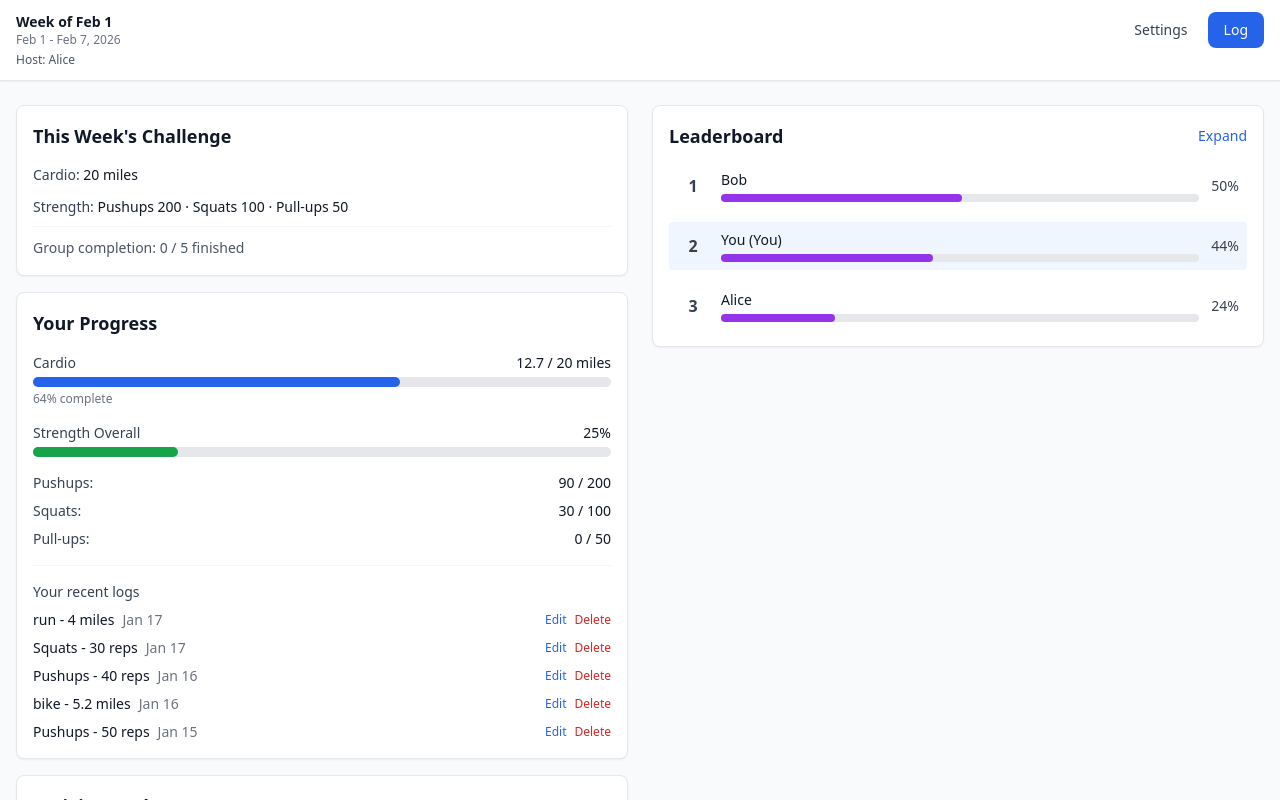
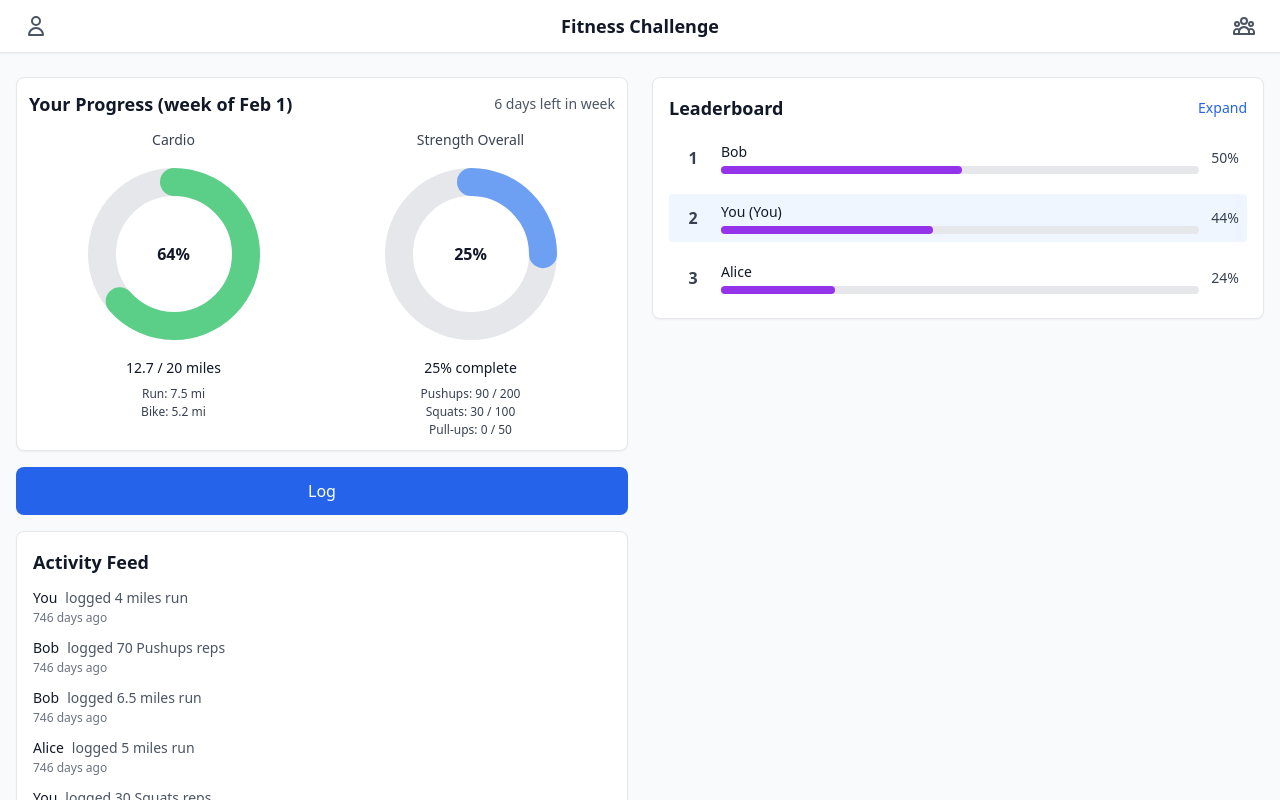
Before and after one commit to eric-rosenbaum/FitnessChallange, a Next.js app: page / in a window 1280 px wide. Shown: the top 800 px of the page. Built offline with nearby package versions, Linux system fonts and the light colour scheme.

Commit message:
improve design

```diff
--- a/app/page.tsx
+++ b/app/page.tsx
@@ -1,9 +1,8 @@
 'use client'
 
 import { useMemo } from 'react'
-import { useRouter } from 'next/navigation'
+import Link from 'next/link'
 import StickyTopBar from '@/components/StickyTopBar'
-import ChallengeSummaryCard from '@/components/ChallengeSummaryCard'
 import ProgressCard from '@/components/ProgressCard'
 import Leaderboard from '@/components/Leaderboard'
 import ActivityFeed from '@/components/ActivityFeed'
@@ -14,23 +13,17 @@ import {
   calculateUserProgress,
   getAllUserProgress,
   getActivityFeed,
-  getGroupCompletion,
   dummyMemberships,
 } from '@/lib/dummyData'
 import { useApp } from '@/context/AppContext'
 
 export default function HomePage() {
-  const router = useRouter()
-  const { logs, deleteLog } = useApp()
+  const { logs } = useApp()
 
   const activeWeek = getActiveWeek()
   const isHost = activeWeek.week_assignment.host_user_id === dummyCurrentUserId
   const currentUserMembership = dummyMemberships.find(m => m.user_id === dummyCurrentUserId)
   const isAdmin = currentUserMembership?.role === 'admin'
-
-  // Format week label and date range
-  const weekLabel = `Week of ${new Date(activeWeek.week_assignment.start_date).toLocaleDateString('en-US', { month: 'short', day: 'numeric' })}`
-  const dateRange = `${new Date(activeWeek.week_assignment.start_date).toLocaleDateString('en-US', { month: 'short', day: 'numeric' })} - ${new Date(activeWeek.week_assignment.end_date).toLocaleDateString('en-US', { month: 'short', day: 'numeric', year: 'numeric' })}`
 
   // Calculate progress
   const currentUserProgress = useMemo(() => {
@@ -56,37 +49,12 @@ export default function HomePage() {
 
   const activityFeed = useMemo(() => getActivityFeed(logs, 5), [logs])
 
-  const completionCount = useMemo(() => {
-    if (allProgress.length === 0) return { finished: 0, total: allUserIds.length }
-    return getGroupCompletion(allProgress)
-  }, [allProgress, allUserIds.length])
-
-  // Get recent logs for current user (last 5)
-  const recentLogs = useMemo(() => {
-    return logs
-      .filter(log => log.user_id === dummyCurrentUserId)
-      .sort((a, b) => new Date(b.created_at).getTime() - new Date(a.created_at).getTime())
-      .slice(0, 5)
-  }, [logs])
-
-  const handleEditLog = (logId: string) => {
-    router.push(`/log?edit=${logId}`)
-  }
-
-  const handleDeleteLog = (logId: string) => {
-    deleteLog(logId)
-  }
 
   // Empty states
   if (!activeWeek.challenge) {
     return (
       <div className="min-h-screen bg-gray-50">
-        <StickyTopBar
-          weekLabel={weekLabel}
-          dateRange={dateRange}
-          hostName={activeWeek.host_name}
-          isAdmin={isAdmin}
-        />
+        <StickyTopBar isAdmin={isAdmin} />
         <div className="max-w-4xl mx-auto px-4 py-6">
           <EmptyState
             weekAssignment={activeWeek.week_assignment}
@@ -100,30 +68,29 @@ export default function HomePage() {
 
   return (
     <div className="min-h-screen bg-gray-50">
-      <StickyTopBar
-        weekLabel={weekLabel}
-        dateRange={dateRange}
-        hostName={activeWeek.host_name}
-        isAdmin={isAdmin}
-      />
+      <StickyTopBar isAdmin={isAdmin} />
 
       <div className="max-w-7xl mx-auto px-4 py-6">
         {/* Mobile: Vertical stack */}
         <div className="lg:hidden space-y-4">
-          <ChallengeSummaryCard
-            challenge={activeWeek.challenge}
-            exercises={activeWeek.exercises}
-            completionCount={completionCount}
-          />
           {currentUserProgress && (
+            <>
               <ProgressCard
                 progress={currentUserProgress}
                 challenge={activeWeek.challenge}
                 exercises={activeWeek.exercises}
-              recentLogs={recentLogs}
-              onEditLog={handleEditLog}
-              onDeleteLog={handleDeleteLog}
+                weekStartDate={activeWeek.week_assignment.start_date}
+                weekEndDate={activeWeek.week_assignment.end_date}
+                logs={logs}
+                userId={dummyCurrentUserId}
               />
+              <Link
+                href="/log"
+                className="block w-full px-4 py-3 bg-blue-600 text-white text-center font-medium rounded-lg hover:bg-blue-700 transition-colors"
+              >
+                Log
+              </Link>
+            </>
           )}
           <Leaderboard
             progressList={allProgress}
@@ -135,20 +102,24 @@ export default function HomePage() {
         {/* Desktop: Two-column layout */}
         <div className="hidden lg:grid lg:grid-cols-2 lg:gap-6">
           <div className="space-y-4">
-            <ChallengeSummaryCard
-              challenge={activeWeek.challenge}
-              exercises={activeWeek.exercises}
-              completionCount={completionCount}
-            />
             {currentUserProgress && (
+              <>
                 <ProgressCard
                   progress={currentUserProgress}
                   challenge={activeWeek.challenge}
                   exercises={activeWeek.exercises}
-                recentLogs={recentLogs}
-                onEditLog={handleEditLog}
-                onDeleteLog={handleDeleteLog}
+                  weekStartDate={activeWeek.week_assignment.start_date}
+                  weekEndDate={activeWeek.week_assignment.end_date}
+                  logs={logs}
+                  userId={dummyCurrentUserId}
                 />
+                <Link
+                  href="/log"
+                  className="block w-full px-4 py-3 bg-blue-600 text-white text-center font-medium rounded-lg hover:bg-blue-700 transition-colors"
+                >
+                  Log
+                </Link>
+              </>
             )}
             <ActivityFeed feedItems={activityFeed} challenge={activeWeek.challenge} />
           </div>
--- a/components/ProgressCard.tsx
+++ b/components/ProgressCard.tsx
@@ -1,130 +1,163 @@
 'use client'
 
-import type { UserProgress, StrengthExercise, WorkoutLog, WeekChallenge } from '@/types'
-import Link from 'next/link'
+import type { UserProgress, StrengthExercise, WeekChallenge, WorkoutLog, CardioActivity } from '@/types'
 
 interface ProgressCardProps {
   progress: UserProgress
   challenge: WeekChallenge
   exercises: StrengthExercise[]
-  recentLogs: WorkoutLog[]
-  onEditLog: (logId: string) => void
-  onDeleteLog: (logId: string) => void
+  weekStartDate: string
+  weekEndDate: string
+  logs: WorkoutLog[]
+  userId: string
+}
+
+interface DonutChartProps {
+  progress: number
+  size?: number
+  strokeWidth?: number
+  color?: string
+}
+
+function DonutChart({ progress, size = 80, strokeWidth = 8, color = 'blue' }: DonutChartProps) {
+  // Smaller inner radius = thicker ring
+  // Use a larger strokeWidth relative to size for thicker rings
+  const radius = (size - strokeWidth * 2) / 2
+  const circumference = 2 * Math.PI * radius
+  const offset = circumference - (progress * circumference)
+
+  const colorClasses = {
+    blue: 'stroke-blue-500 opacity-70',
+    green: 'stroke-green-500 opacity-70',
+  }
+
+  return (
+    <div className="relative inline-flex items-center justify-center">
+      <svg width={size} height={size} className="transform -rotate-90">
+        {/* Background circle */}
+        <circle
+          cx={size / 2}
+          cy={size / 2}
+          r={radius}
+          fill="none"
+          stroke="#e5e7eb"
+          strokeWidth={strokeWidth}
+        />
+        {/* Progress circle */}
+        <circle
+          cx={size / 2}
+          cy={size / 2}
+          r={radius}
+          fill="none"
+          strokeWidth={strokeWidth}
+          strokeDasharray={circumference}
+          strokeDashoffset={offset}
+          strokeLinecap="round"
+          className={colorClasses[color as keyof typeof colorClasses] || colorClasses.blue}
+          style={{ transition: 'stroke-dashoffset 0.5s ease' }}
+        />
+      </svg>
+      <div className="absolute inset-0 flex items-center justify-center">
+        <span className="text-base font-semibold text-gray-900">
+          {Math.round(progress * 100)}%
+        </span>
+      </div>
+    </div>
+  )
 }
 
 export default function ProgressCard({
   progress,
   challenge,
   exercises,
-  recentLogs,
-  onEditLog,
-  onDeleteLog,
+  weekStartDate,
+  weekEndDate,
+  logs,
+  userId,
 }: ProgressCardProps) {
-  const formatDate = (dateString: string) => {
-    const date = new Date(dateString)
-    return date.toLocaleDateString('en-US', { month: 'short', day: 'numeric' })
-  }
+  const weekLabel = new Date(weekStartDate).toLocaleDateString('en-US', { month: 'short', day: 'numeric' })
 
-  const formatLogDescription = (log: WorkoutLog) => {
-    if (log.log_type === 'cardio') {
-      const metric = challenge.cardio_metric === 'miles'
-        ? (log.cardio_amount === 1 ? 'mile' : 'miles')
-        : (log.cardio_amount === 1 ? 'minute' : 'minutes')
-      return `${log.cardio_activity} - ${log.cardio_amount} ${metric}`
-    } else {
-      const exercise = exercises.find(e => e.id === log.exercise_id)
-      return `${exercise?.name || 'Exercise'} - ${log.strength_reps} reps`
-    }
-  }
+  // Calculate days remaining
+  const today = new Date()
+  today.setHours(0, 0, 0, 0)
+  const endDate = new Date(weekEndDate)
+  endDate.setHours(23, 59, 59, 999)
+  const daysRemaining = Math.max(0, Math.ceil((endDate.getTime() - today.getTime()) / (1000 * 60 * 60 * 24)))
+
+  // Calculate cardio breakdown
+  const userCardioLogs = logs.filter(log =>
+    log.user_id === userId &&
+    log.log_type === 'cardio' &&
+    log.cardio_activity &&
+    log.cardio_amount
+  )
+
+  const cardioBreakdown: Record<string, number> = {}
+  userCardioLogs.forEach(log => {
+    const activity = log.cardio_activity!
+    const capitalized = activity.charAt(0).toUpperCase() + activity.slice(1)
+    cardioBreakdown[capitalized] = (cardioBreakdown[capitalized] || 0) + (log.cardio_amount || 0)
+  })
 
   return (
-    <div className="bg-white rounded-lg shadow-sm border border-gray-200 p-4 mb-4">
-      <h2 className="text-lg font-semibold text-gray-900 mb-4">Your Progress</h2>
-
-      {/* Cardio Progress */}
-      <div className="mb-4">
-        <div className="flex justify-between items-center mb-1">
-          <span className="text-sm font-medium text-gray-700">Cardio</span>
-          <span className="text-sm text-gray-900">
-            {progress.cardio_total.toFixed(1)} / {challenge.cardio_target} {challenge.cardio_metric}
+    <div className="bg-white rounded-lg shadow-sm border border-gray-200 p-3 mb-4">
+      <div className="flex items-center justify-between mb-3">
+        <h2 className="text-lg font-semibold text-gray-900">
+          Your Progress (week of {weekLabel})
+        </h2>
+        <span className="text-sm text-gray-600">
+          {daysRemaining} {daysRemaining === 1 ? 'day' : 'days'} left in week
         </span>
       </div>
-        <div className="w-full bg-gray-200 rounded-full h-2.5">
-          <div
-            className="bg-blue-600 h-2.5 rounded-full transition-all"
-            style={{ width: `${Math.min(progress.cardio_progress * 100, 100)}%` }}
+
+      {/* Cardio and Strength side by side */}
+      <div className="grid grid-cols-2 gap-2">
+        {/* Cardio Progress */}
+        <div className="flex flex-col items-center">
+          <div className="text-sm font-medium text-gray-700 mb-1">Cardio</div>
+          <DonutChart
+            progress={progress.cardio_progress}
+            size={200}
+            strokeWidth={28}
+            color="green"
           />
+          <div className="text-sm text-gray-900 mt-1 text-center mb-2">
+            {progress.cardio_total.toFixed(1)} / {challenge.cardio_target} {challenge.cardio_metric}
           </div>
-        <div className="text-xs text-gray-500 mt-1">
-          {Math.round(progress.cardio_progress * 100)}% complete
+          {/* Cardio Breakdown */}
+          <div className="w-full space-y-0.5 text-center">
+            {Object.entries(cardioBreakdown).map(([activity, amount]) => (
+              <div key={activity} className="text-xs text-gray-700">
+                {activity}: {amount.toFixed(1)} {challenge.cardio_metric === 'miles' ? 'mi' : 'min'}
+              </div>
+            ))}
           </div>
         </div>
 
         {/* Strength Overall Progress */}
-      <div className="mb-4">
-        <div className="flex justify-between items-center mb-1">
-          <span className="text-sm font-medium text-gray-700">Strength Overall</span>
-          <span className="text-sm text-gray-900">
-            {Math.round(progress.strength_overall_progress * 100)}%
-          </span>
+        <div className="flex flex-col items-center">
+          <div className="text-sm font-medium text-gray-700 mb-1">Strength Overall</div>
+          <DonutChart
+            progress={progress.strength_overall_progress}
+            size={200}
+            strokeWidth={28}
+            color="blue"
+          />
+          <div className="text-sm text-gray-900 mt-1 text-center mb-2">
+            {Math.round(progress.strength_overall_progress * 100)}% complete
           </div>
-        <div className="w-full bg-gray-200 rounded-full h-2.5">
-          <div
-            className="bg-green-600 h-2.5 rounded-full transition-all"
-            style={{ width: `${Math.min(progress.strength_overall_progress * 100, 100)}%` }}
-          />
-        </div>
-      </div>
-
-      {/* Per-Exercise Progress */}
-      <div className="mb-4 space-y-2">
+          {/* Exercise List */}
+          <div className="w-full space-y-0.5 text-center">
             {exercises.map(exercise => {
               const total = progress.exercise_totals[exercise.id] || 0
-          const progressValue = Math.min(total / exercise.target_reps, 1.0)
               return (
-            <div key={exercise.id} className="text-sm">
-              <div className="flex justify-between mb-0.5">
-                <span className="text-gray-700">{exercise.name}:</span>
-                <span className="text-gray-900">
-                  {Math.round(total)} / {exercise.target_reps}
-                </span>
-              </div>
+                <div key={exercise.id} className="text-xs text-gray-700">
+                  {exercise.name}: {Math.round(total)} / {exercise.target_reps}
                 </div>
               )
             })}
           </div>
-
-      {/* Recent Logs */}
-      <div className="pt-4 border-t border-gray-100">
-        <h3 className="text-sm font-medium text-gray-700 mb-2">Your recent logs</h3>
-        {recentLogs.length === 0 ? (
-          <p className="text-sm text-gray-500">No logs yet. <Link href="/log" className="text-blue-600 hover:underline">Log your first workout</Link></p>
-        ) : (
-          <ul className="space-y-2">
-            {recentLogs.map(log => (
-              <li key={log.id} className="flex items-center justify-between text-sm">
-                <div className="flex-1 min-w-0">
-                  <span className="text-gray-900">{formatLogDescription(log)}</span>
-                  <span className="text-gray-500 ml-2">{formatDate(log.logged_at)}</span>
         </div>
-                <div className="flex gap-2 ml-2">
-                  <button
-                    onClick={() => onEditLog(log.id)}
-                    className="text-blue-600 hover:text-blue-800 text-xs"
-                  >
-                    Edit
-                  </button>
-                  <button
-                    onClick={() => onDeleteLog(log.id)}
-                    className="text-red-600 hover:text-red-800 text-xs"
-                  >
-                    Delete
-                  </button>
-                </div>
-              </li>
-            ))}
-          </ul>
-        )}
       </div>
     </div>
   )
--- a/components/StickyTopBar.tsx
+++ b/components/StickyTopBar.tsx
@@ -3,9 +3,9 @@
 import Link from 'next/link'
 
 interface StickyTopBarProps {
-  weekLabel: string
-  dateRange: string
-  hostName: string
+  weekLabel?: string
+  dateRange?: string
+  hostName?: string
   isAdmin?: boolean
 }
 
@@ -13,29 +13,49 @@ export default function StickyTopBar({ weekLabel, dateRange, hostName, isAdmin }
   return (
     <div className="sticky top-0 z-50 bg-white border-b border-gray-200 shadow-sm">
       <div className="px-4 py-3">
-        <div className="flex items-center justify-between mb-1">
-          <div className="flex-1 min-w-0">
-            <div className="text-sm font-semibold text-gray-900 truncate">{weekLabel}</div>
-            <div className="text-xs text-gray-500 truncate">{dateRange}</div>
-          </div>
-          <div className="flex items-center gap-2 ml-4">
-            {isAdmin && (
-              <Link
-                href="/settings"
-                className="px-3 py-2 text-gray-700 text-sm font-medium rounded-lg hover:bg-gray-100 transition-colors whitespace-nowrap"
-              >
-                Settings
-              </Link>
-            )}
-            <Link
-              href="/log"
-              className="px-4 py-2 bg-blue-600 text-white text-sm font-medium rounded-lg hover:bg-blue-700 transition-colors whitespace-nowrap"
+        <div className="flex items-center justify-center relative">
+          <Link
+            href="/profile"
+            className="absolute left-0 p-2 text-gray-600 hover:text-gray-900 hover:bg-gray-100 rounded-lg transition-colors"
+            aria-label="Profile"
+          >
+            <svg
+              xmlns="http://www.w3.org/2000/svg"
+              className="h-6 w-6"
+              fill="none"
+              viewBox="0 0 24 24"
+              stroke="currentColor"
+              strokeWidth={2}
             >
-              Log
-            </Link>
-          </div>
+              <path
+                strokeLinecap="round"
+                strokeLinejoin="round"
+                d="M16 7a4 4 0 11-8 0 4 4 0 018 0zM12 14a7 7 0 00-7 7h14a7 7 0 00-7-7z"
+              />
+            </svg>
+          </Link>
+          <h1 className="text-lg font-semibold text-gray-900">Fitness Challenge</h1>
+          <Link
+            href="/settings"
+            className="absolute right-0 p-2 text-gray-600 hover:text-gray-900 hover:bg-gray-100 rounded-lg transition-colors"
+            aria-label="Group settings"
+          >
+            <svg
+              xmlns="http://www.w3.org/2000/svg"
+              className="h-6 w-6"
+              fill="none"
+              viewBox="0 0 24 24"
+              stroke="currentColor"
+              strokeWidth={2}
+            >
+              <path
+                strokeLinecap="round"
+                strokeLinejoin="round"
+                d="M17 20h5v-2a3 3 0 00-5.356-1.857M17 20H7m10 0v-2c0-.656-.126-1.283-.356-1.857M7 20H2v-2a3 3 0 015.356-1.857M7 20v-2c0-.656.126-1.283.356-1.857m0 0a5.002 5.002 0 019.288 0M15 7a3 3 0 11-6 0 3 3 0 016 0zm6 3a2 2 0 11-4 0 2 2 0 014 0zM7 10a2 2 0 11-4 0 2 2 0 014 0z"
+              />
+            </svg>
+          </Link>
         </div>
-        <div className="text-xs text-gray-600">Host: {hostName}</div>
       </div>
     </div>
   )
```
Also changed, not shown: app/profile/page.tsx (added, +41 -0 lines). Lines whose indentation alone changed are shown as unchanged.
